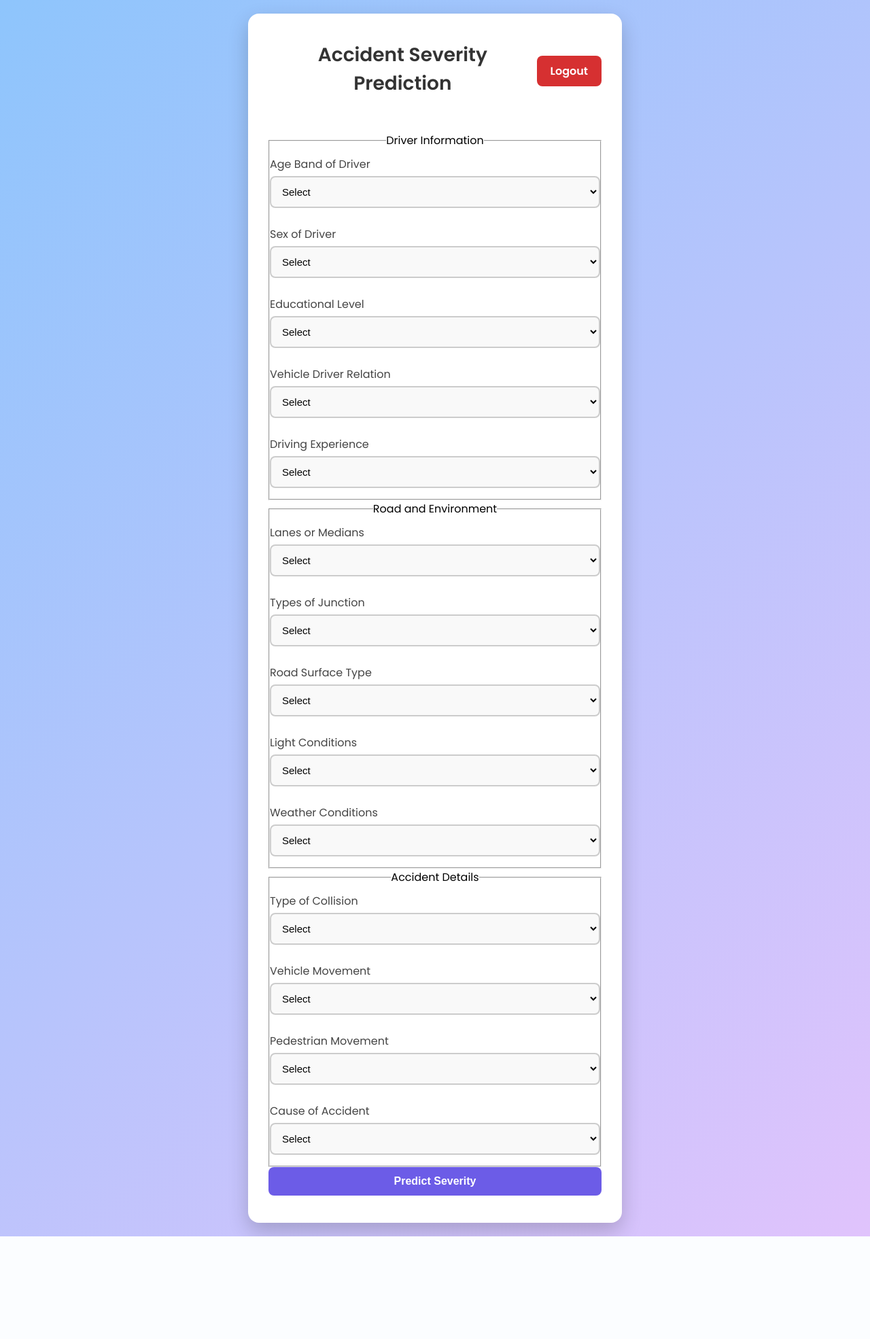
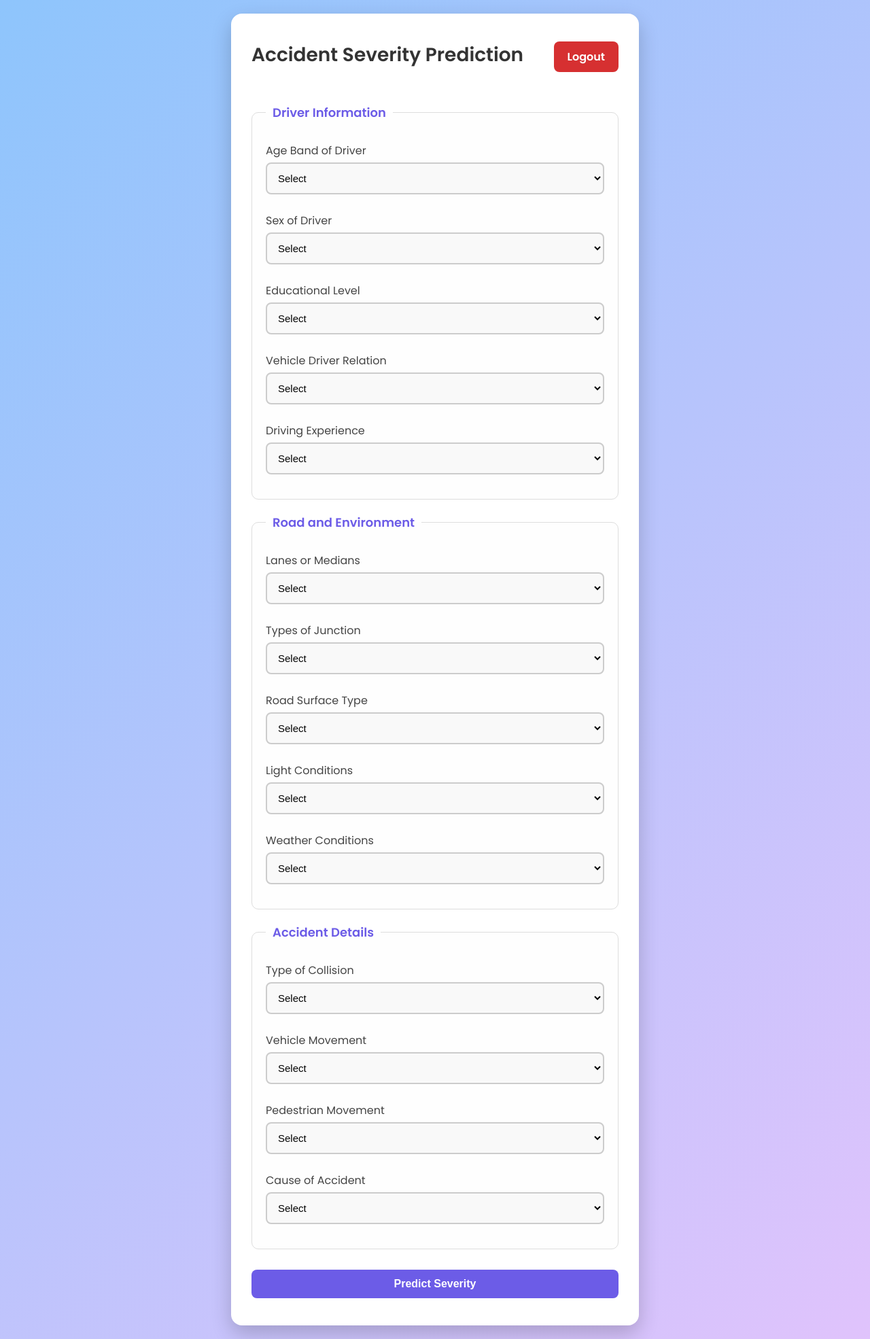
Before and after one commit to awalayahs/road-traffic-api, a Flask app: page /form in a window 1280 px wide. Shown: the whole page at 68% size. Before the commit the page ends 1819 px from the top, so only its background shows below. Run offline with Flask 3, Linux system fonts and the light colour scheme; the visitor is signed in with stand-in values (Sample User, id 1); parts of the project's set-up code (start-up, migrations or seed data) failed here and were passed over.

Commit message:
Update style.css

```diff
--- a/static/css/style.css
+++ b/static/css/style.css
@@ -1,4 +1,5 @@
 @import url('https://fonts.googleapis.com/css2?family=Poppins:wght@400;600&display=swap');
+
 * {
     box-sizing: border-box;
     margin: 0;
@@ -17,12 +18,11 @@ body {
 
 .container {
     background-color: #ffffff;
-    max-width: 550px;
+    max-width: 600px;
     width: 100%;
     padding: 40px 30px;
     border-radius: 16px;
     box-shadow: 0 12px 30px rgba(0, 0, 0, 0.2);
-    text-align: center;
     animation: fadeIn 0.5s ease-in;
 }
 
@@ -42,6 +42,7 @@ h2 {
     margin-bottom: 25px;
     font-weight: 600;
     font-size: 28px;
+    text-align: center;
 }
 
 form label {
@@ -62,15 +63,15 @@ select {
     border-radius: 8px;
     font-size: 15px;
     background-color: #f9f9f9;
-    transition: border-color 0.3s ease;
+    transition: border-color 0.3s ease, background-color 0.3s ease;
 }
 
 input[type="text"]:focus,
 input[type="password"]:focus,
 select:focus {
     border-color: #a29bfe;
+    background-color: #fff;
     outline: none;
-    background-color: #fff;
 }
 
 button,
@@ -85,6 +86,7 @@ button,
     border-radius: 8px;
     cursor: pointer;
     transition: background 0.3s ease, transform 0.2s ease;
+    margin-top: 10px;
 }
 
 button:hover,
@@ -123,13 +125,49 @@ button:hover,
     font-size: 15px;
 }
 
+.flash {
+    background-color: #d4edda;
+    color: #155724;
+    border: 1px solid #c3e6cb;
+    padding: 12px;
+    margin-bottom: 20px;
+    border-radius: 8px;
+    font-size: 15px;
+    text-align: center;
+    animation: fadeIn 0.5s ease-in;
+}
+
 .header {
     display: flex;
     justify-content: space-between;
     align-items: center;
     margin-bottom: 25px;
+    flex-wrap: wrap;
+    gap: 10px;
 }
 
+/* New: Fieldset and Legend Styling */
+fieldset {
+    border: 1px solid #ddd;
+    border-radius: 10px;
+    padding: 20px;
+    margin-bottom: 20px;
+    background-color: #fefefe;
+    transition: background-color 0.3s ease;
+}
+
+fieldset:hover {
+    background-color: #f9f9ff;
+}
+
+legend {
+    padding: 0 10px;
+    font-weight: 600;
+    color: #6c5ce7;
+    font-size: 18px;
+}
+
+/* Responsive */
 @media (max-width: 600px) {
     .container {
         padding: 30px 20px;
```
